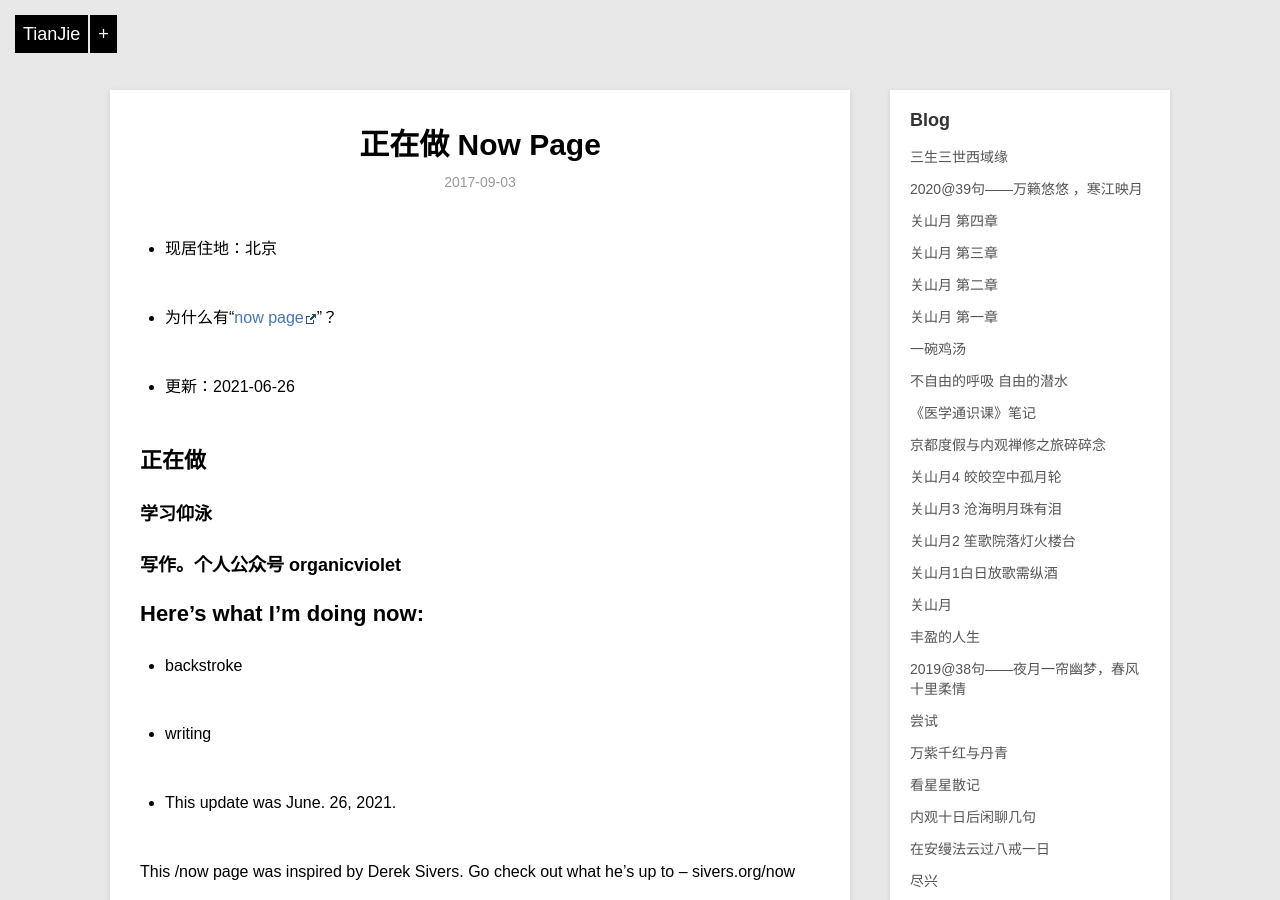
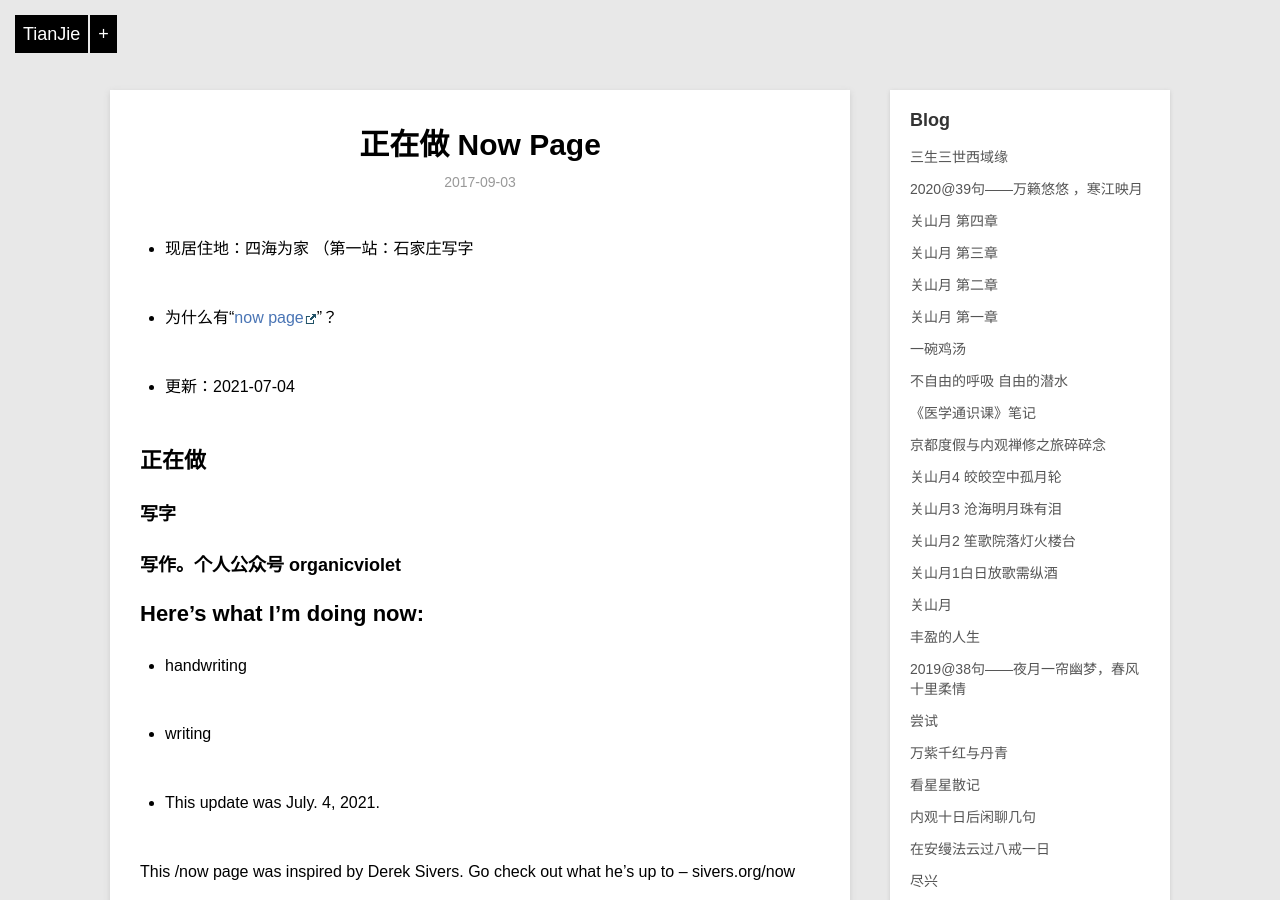
Before and after one commit to violettianjie/violettianjie.github.io, a Jekyll site: the page built from _posts/blog/2017-09-03-now.md, in a window 1280 px wide and 900 px high. Built offline with Jekyll 4.4.1, drawn with Linux system fonts in a browser that asks for light colours; comment, search, counter and statistics services are not loaded.

Commit message:
Update 2017-09-03-now.md

```diff
--- a/_posts/blog/2017-09-03-now.md
+++ b/_posts/blog/2017-09-03-now.md
@@ -4,24 +4,24 @@ title: "正在做 Now Page"
 description: "正在做的事 What I am doing"
 category: blog
 ---
-- 现居住地：北京
+- 现居住地：四海为家 （第一站：石家庄写字
 
 - 为什么有“[now page](http://nownownow.com/about)”？
 
 
-- 更新：2021-06-26
+- 更新：2021-07-04
 
 
 ## 正在做
 
-### 学习仰泳
+### 写字
 
 ### 写作。个人公众号 organicviolet
 
 
 ## Here’s what I’m doing now:
 
--  backstroke
+-  handwriting
 
 -  writing
 
@@ -31,7 +31,7 @@ category: blog
 
 
 
-- This update was June. 26, 2021.
+- This update was July. 4, 2021.
 
 This /now page was inspired by Derek Sivers. Go check out what he’s up to – sivers.org/now
 
```
